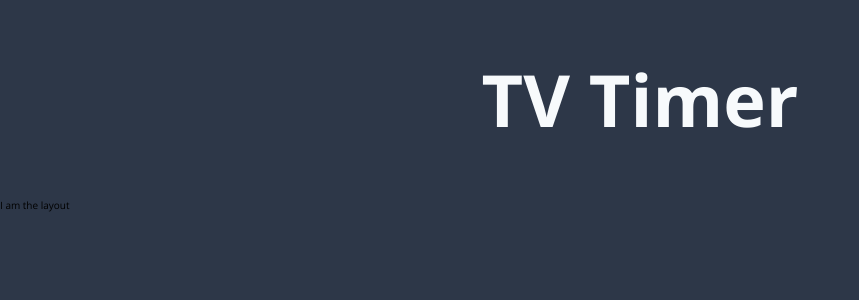
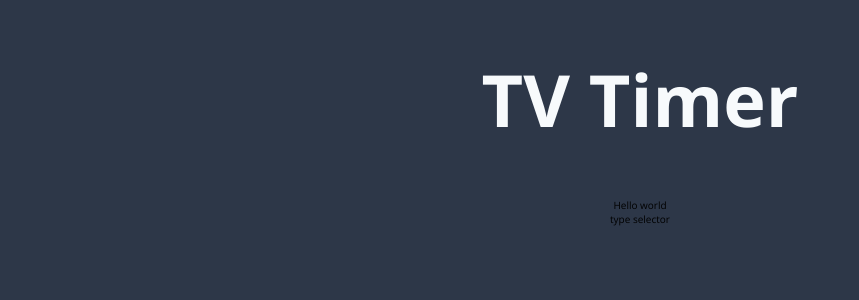
Before and after one commit to AndrewLeigh6/TV-Timer, a React (Create React App) app: page / in a window 1280 px wide. Shown: the top 300 px of the page, without its empty margins (0-859 px from the left). Built offline with nearby package versions, Linux system fonts and the light colour scheme.

Commit message:
Add button component

```diff
--- a/package.json
+++ b/package.json
@@ -3,6 +3,7 @@
   "version": "0.1.0",
   "private": true,
   "dependencies": {
+    "prop-types": "^15.7.2",
     "react": "^16.12.0",
     "react-dom": "^16.12.0",
     "react-scripts": "3.2.0"
--- a/src/components/Layout/Layout.js
+++ b/src/components/Layout/Layout.js
@@ -2,11 +2,11 @@ import React from "react";
 import classes from "./Layout.module.css";
 import Logo from "../Logo/Logo";
 
-const Layout = () => {
+const Layout = props => {
   return (
     <div className={classes.Layout}>
       <Logo />
-      <p> I am the layout </p>
+      {props.children}
     </div>
   );
 };
--- a/src/components/Layout/Layout.module.css
+++ b/src/components/Layout/Layout.module.css
@@ -2,4 +2,5 @@
   background-color: #2d3748;
   height: 100vh;
   width: auto;
+  text-align: center;
 }
--- a/src/components/Logo/Logo.module.css
+++ b/src/components/Logo/Logo.module.css
@@ -3,5 +3,4 @@
   font-size: 7.2rem;
   padding: 50px 0;
   margin: 0;
-  text-align: center;
 }
--- /dev/null
+++ b/src/components/TypeSelector/TypeSelector.js
@@ -0,0 +1,7 @@
+import React from "react";
+
+const TypeSelector = () => {
+  return <div>type selector</div>;
+};
+
+export default TypeSelector;
--- a/src/containers/TvTimer/TvTimer.js
+++ b/src/containers/TvTimer/TvTimer.js
@@ -1,11 +1,13 @@
 import React, { Component } from "react";
 import Layout from "../../components/Layout/Layout";
+import TypeSelector from "../../components/TypeSelector/TypeSelector";
 
 class TvTimer extends Component {
   render() {
     return (
       <Layout>
         <p>Hello world</p>
+        <TypeSelector />
       </Layout>
     );
   }
```
Also changed, not shown: src/components/UI/Button/Button.js (added, +17 -0 lines), src/components/UI/Button/Button.module.css (added).
